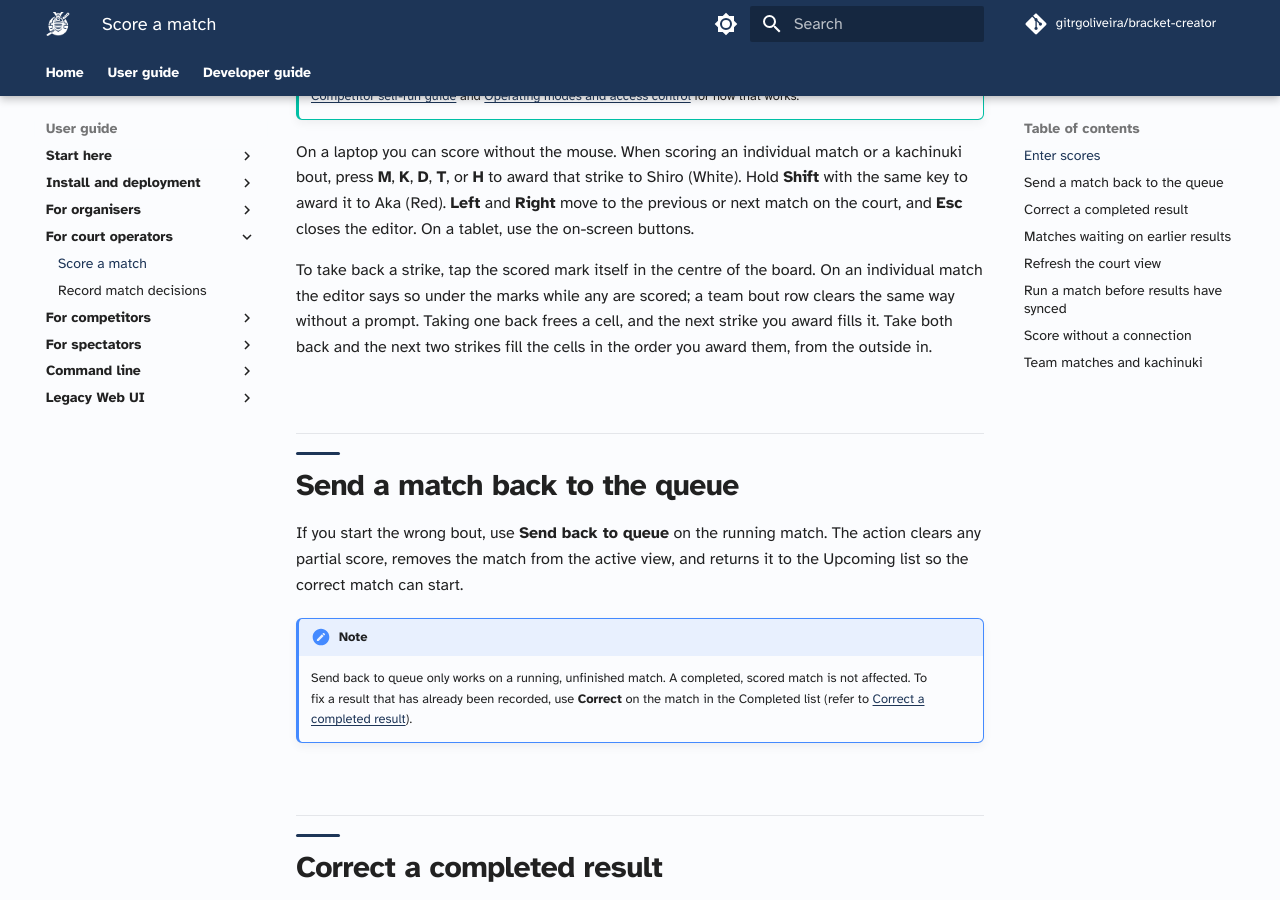
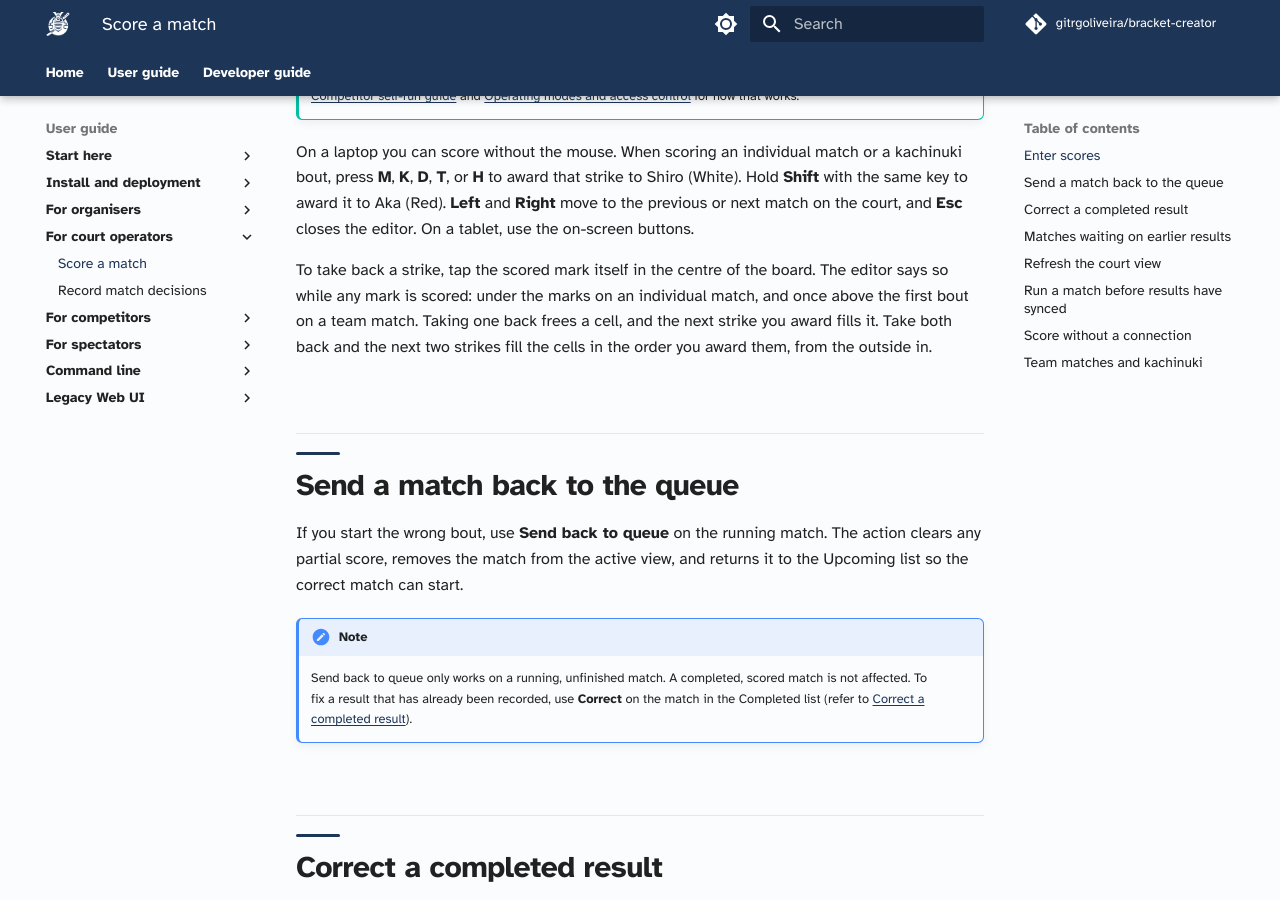
Before and after one commit to gitrgoliveira/bracket-creator, an MkDocs documentation site: the page built from docs/user-guide/court-operators/scoring-a-match.md, in a window 1280 px wide and 900 px high, scrolled down 1246 px. Built offline with MkDocs 1.6.1 and Material for MkDocs 9.7.7, drawn with Linux system fonts in a browser that asks for light colours; comment, search, counter and statistics services are not loaded.

Commit message:
docs(bc-dnst): the team sheet's hint, in the operator guide and the rules
The guide said a team bout row clears the same way "without a prompt",
which was true when nothing said it there. The sheet now says it once, so
the sentence names both placements instead.

CLAUDE.md records the ruling beside the other score-board display rules:
one hint per editor, the team sheet's before the first bout rather than per
bout, same words and same owner, shown only while a mark exists to clear.

Co-Authored-By: Claude Opus 5 <noreply@anthropic.com>

```diff
--- a/docs/user-guide/court-operators/scoring-a-match.md
+++ b/docs/user-guide/court-operators/scoring-a-match.md
@@ -13,7 +13,7 @@ Open a match from the Upcoming list to start scoring it; the score editor opens
 
 On a laptop you can score without the mouse. When scoring an individual match or a kachinuki bout, press **M**, **K**, **D**, **T**, or **H** to award that strike to Shiro (White). Hold **Shift** with the same key to award it to Aka (Red). **Left** and **Right** move to the previous or next match on the court, and **Esc** closes the editor. On a tablet, use the on-screen buttons.
 
-To take back a strike, tap the scored mark itself in the centre of the board. On an individual match the editor says so under the marks while any are scored; a team bout row clears the same way without a prompt. Taking one back frees a cell, and the next strike you award fills it. Take both back and the next two strikes fill the cells in the order you award them, from the outside in.
+To take back a strike, tap the scored mark itself in the centre of the board. The editor says so while any mark is scored: under the marks on an individual match, and once above the first bout on a team match. Taking one back frees a cell, and the next strike you award fills it. Take both back and the next two strikes fill the cells in the order you award them, from the outside in.
 
 ## Send a match back to the queue
 
```
Also changed, not shown: CLAUDE.md (+1 -0 lines).
